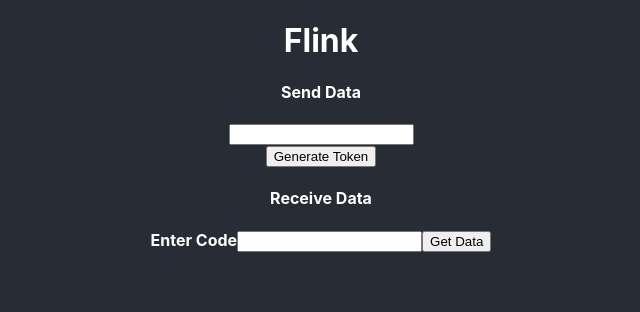
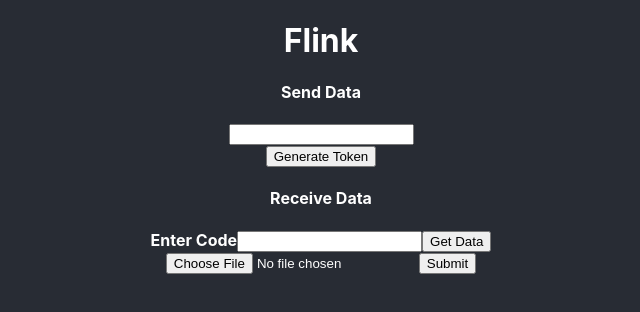
Before and after one commit to syedhabibcs/Flink, a React (Create React App) app in the folder frontend/: page / in a window 1280 px wide. Shown: the top 312 px of the page, without its empty margins (319-959 px from the left). Built offline with nearby package versions, Linux system fonts and the light colour scheme; the HTML template or start-up script is replaced by a standard one.

Commit message:
perfecto

```diff
--- a/frontend/src/App.js
+++ b/frontend/src/App.js
@@ -86,6 +86,10 @@ class App extends Component {
           )}
           {this.transCode && !this.state.receivedData && <p className="text-left">Loading...</p>}
         </div>
+        <form action="http://localhost:5000/upload/" method="post" encType="multipart/form-data">
+            <input type="file" name="dummyname" />
+            <input type="submit" />
+        </form>
       </div>
     );
   }
```
Also changed, not shown: 2 other files (tests, documents, lock files or other folders).
